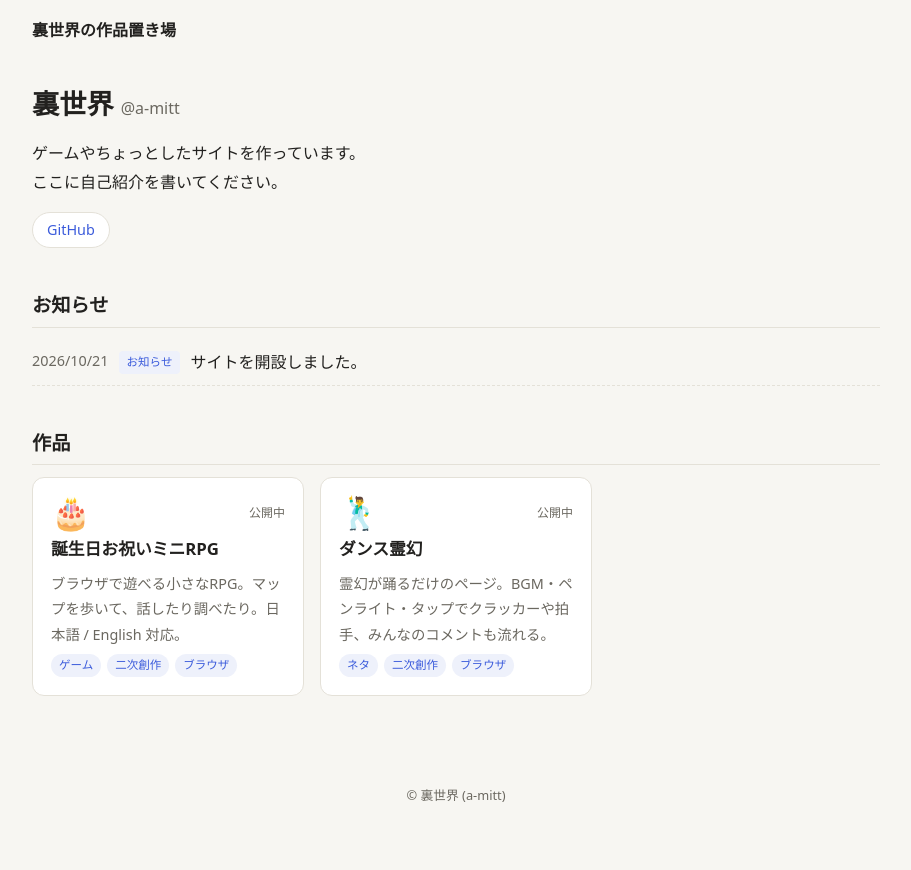
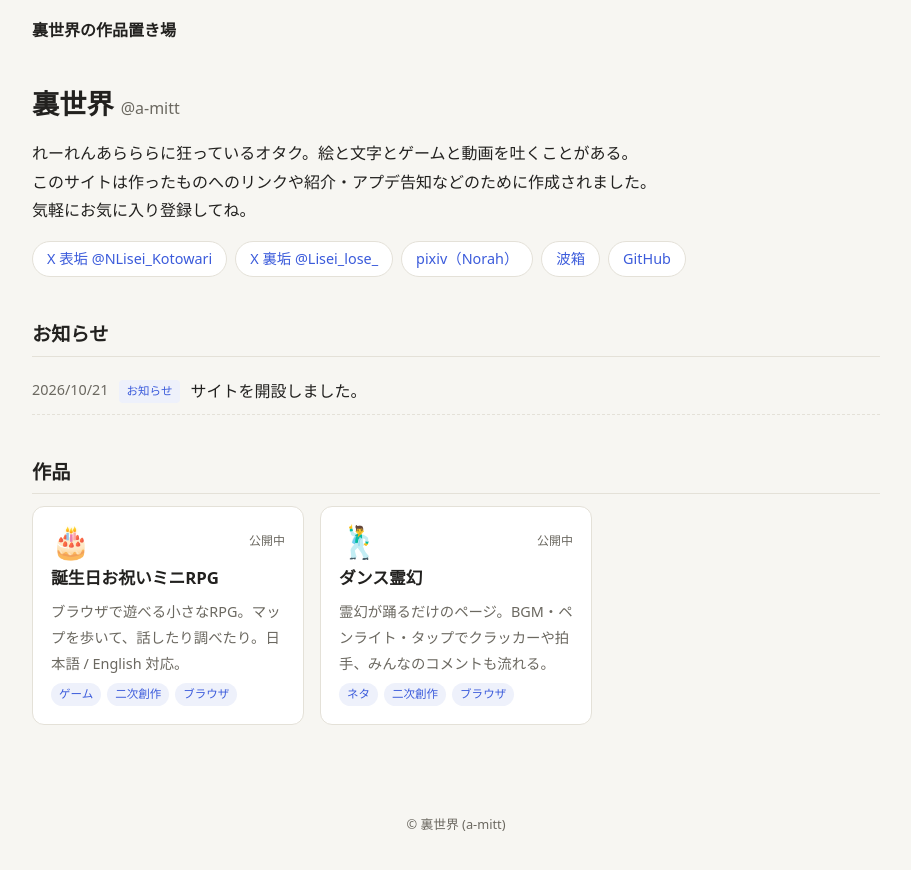
Before and after one commit to a-mitt/a-mitt.github.io, a Jekyll site: the page built from index.html, in a window 1280 px wide. Shown: the top 870 px of the page, without its empty margins (184-1095 px from the left). Built offline with Jekyll 4.4.1, drawn with Linux system fonts in a browser that asks for light colours.

Commit message:
自己紹介とSNSリンクを追加
Co-Authored-By: Claude Opus 5.5 <noreply@anthropic.com>
Claude-Session: https://claude.ai/code/session_01F4qNC9u51wGT8ZEAwifNZJ

```diff
--- a/_data/profile.yml
+++ b/_data/profile.yml
@@ -2,18 +2,25 @@ name: 裏世界
 id: a-mitt
 # 自己紹介（改行してOK）
 bio: |
-  ゲームやちょっとしたサイトを作っています。
-  ここに自己紹介を書いてください。
+  れーれんあらららに狂っているオタク。絵と文字とゲームと動画を吐くことがある。
+  このサイトは作ったものへのリンクや紹介・アプデ告知などのために作成されました。
+  気軽にお気に入り登録してね。
 
 # url が空のものは表示されません
 links:
-  - label: X (Twitter)
-    url: ""            # 例: https://x.com/xxxx
-  - label: pixiv
-    url: ""            # 例: https://www.pixiv.net/users/0000
+  - label: X 表垢 @NLisei_Kotowari
+    url: https://x.com/NLisei_Kotowari
+  - label: X 裏垢 @Lisei_lose_
+    url: https://x.com/Lisei_lose_
+  - label: pixiv（Norah）
+    url: https://www.pixiv.net/users/45276382
   - label: 波箱
-    url: ""            # 例: https://wavebox.me/wave/xxxx/
+    url: https://wavebox.me/wave/b6gm4wvcxjvu2gug/
   - label: BOOTH
     url: ""            # 例: https://xxxx.booth.pm/
+  - label: YouTube
+    url: ""            # 例: https://www.youtube.com/@xxxx
+  - label: TikTok
+    url: ""            # 例: https://www.tiktok.com/@xxxx
   - label: GitHub
     url: https://github.com/a-mitt
```
